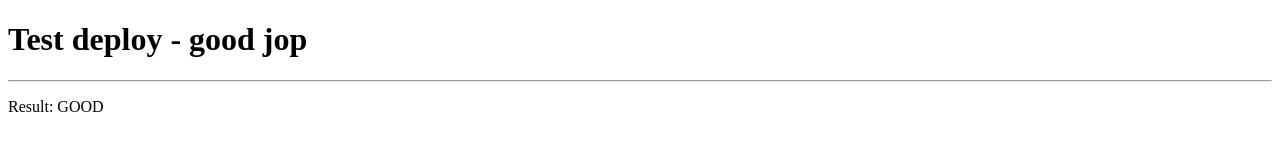
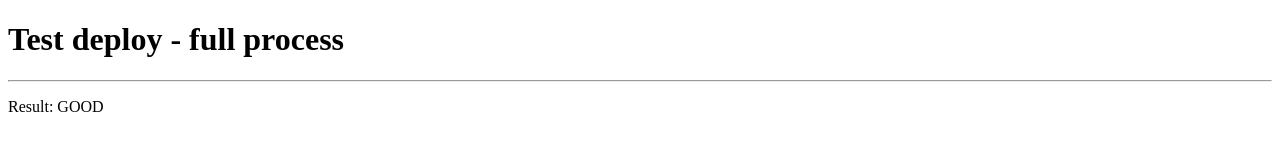
Before and after one commit to alexgavr89/test_deploy, a React app: page / in a window 1280 px wide. Shown: the top 160 px of the page. Built offline with nearby package versions, Linux system fonts and the light colour scheme.

Commit message:
task_5_test_deploy:fix

```diff
--- a/src/App.jsx
+++ b/src/App.jsx
@@ -4,7 +4,7 @@ import printResult from "./utils";
 const App = () => {
     return (
         <>
-            <h1>Test deploy - good jop</h1>
+            <h1>Test deploy - full process</h1>
 
             <hr />
 
```
